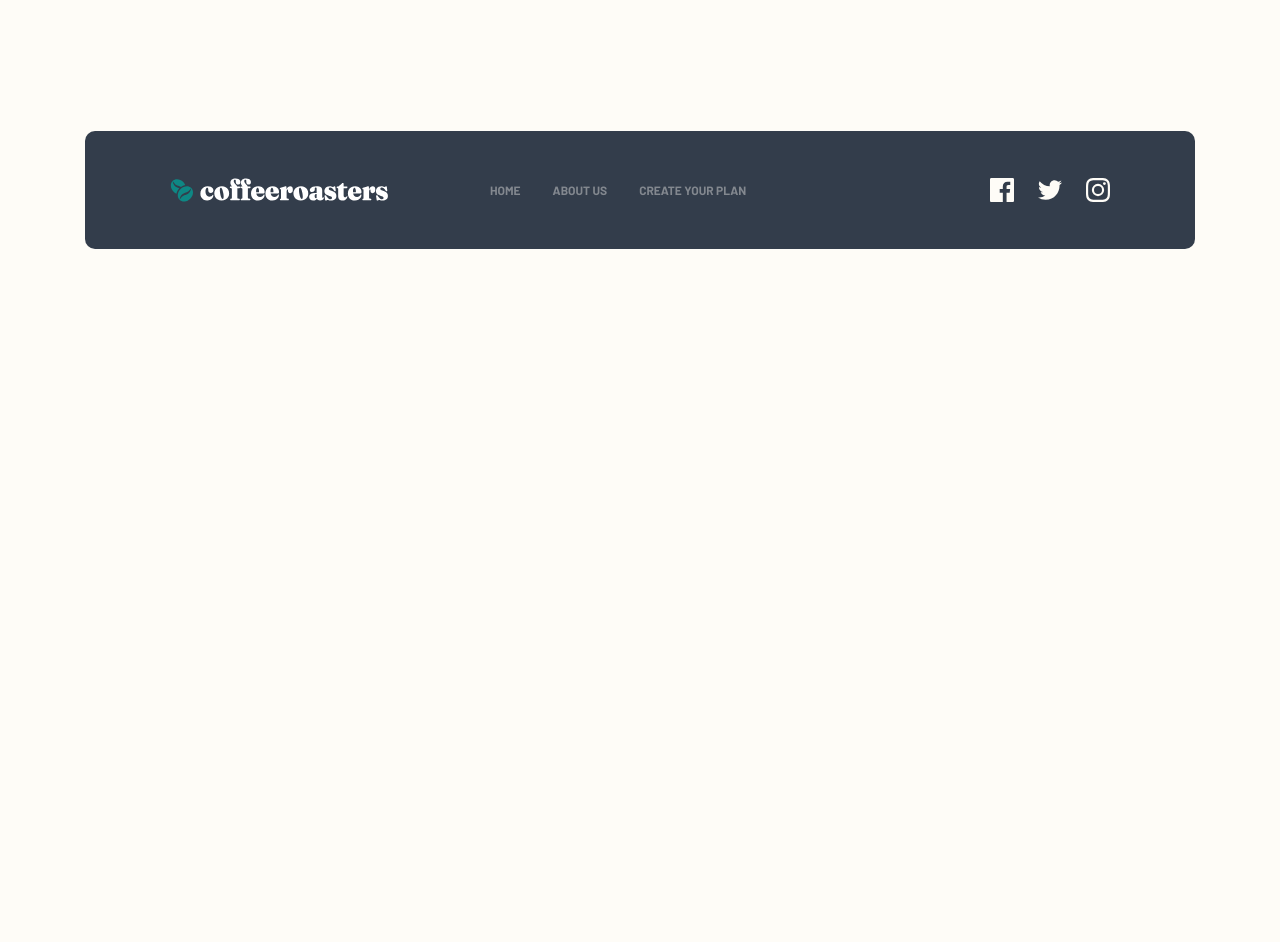
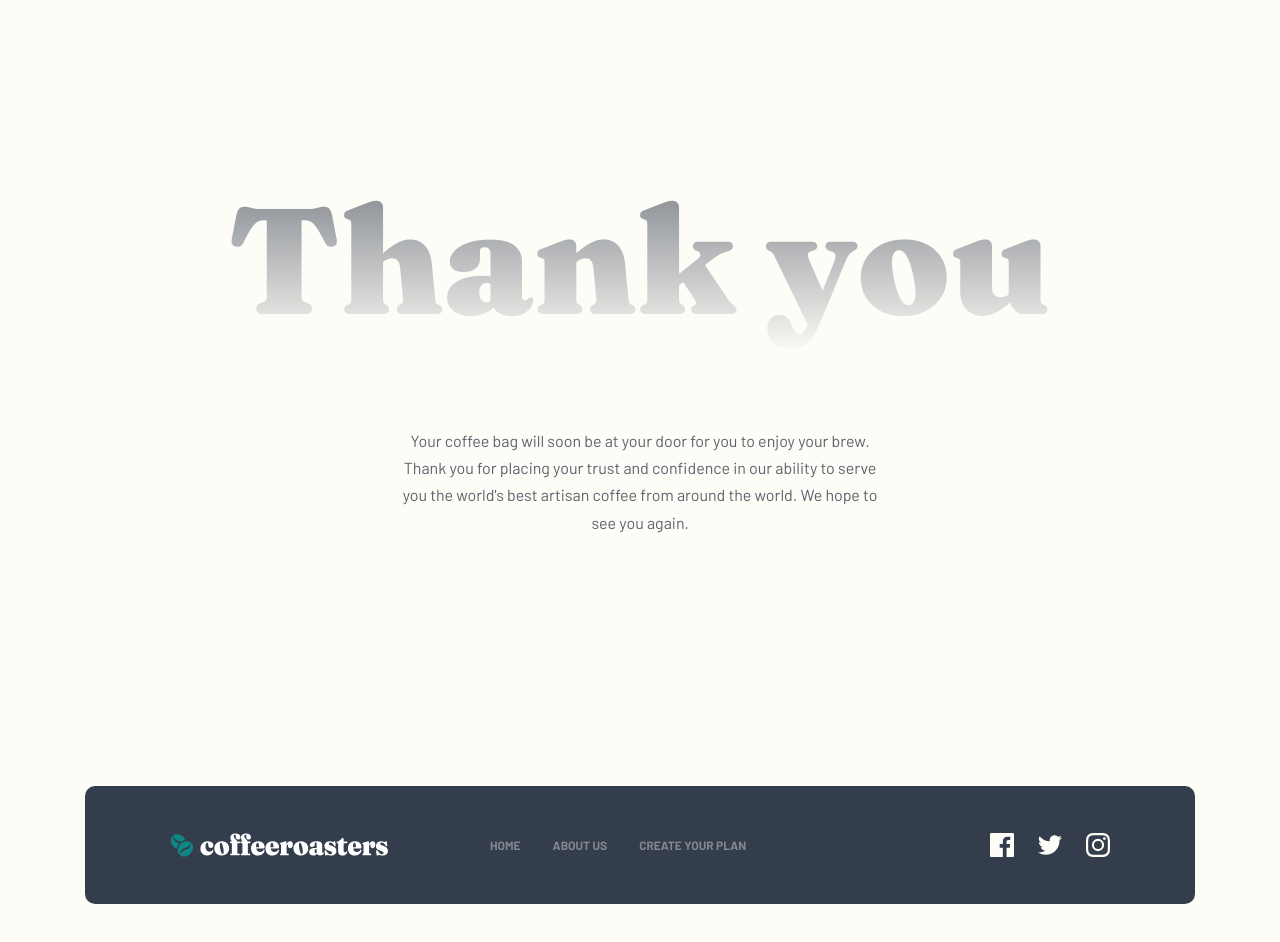
Before and after one commit to CHR-onicles/fm-challenge-coffeeroasters, a React (Create React App) app: page /checkout in a window 1280 px wide. Shown: the part 540-1482 px from the top of the page. Before the commit the page ends 877 px from the top, so only its background shows below. Built offline with nearby package versions, Linux system fonts and the light colour scheme.

Commit message:
WIP: Added markup and style to ThankYou component

```diff
--- a/src/views/Checkout/Checkout.tsx
+++ b/src/views/Checkout/Checkout.tsx
@@ -1,6 +1,7 @@
 import { useState, useEffect, Fragment } from 'react';
 
 import { BaseHero } from '../../components/layout';
+import { ThankYou } from './index';
 
 import { getPageContent } from '../../services';
 
@@ -29,6 +30,8 @@ const Checkout = () => {
         pageContent.length ? (
           <Fragment>
             <BaseHero content={ pageContent[0] } />
+
+            <ThankYou />
           </Fragment>
         ) : null
       }
--- /dev/null
+++ b/src/views/Checkout/ThankYou/ThankYou.module.scss
@@ -0,0 +1,46 @@
+@use '../../../scss/abstracts/' as *;
+
+.thank-you {
+  --thank-you-spacing-bottom: #{toRem(120px)};
+
+  --thank-you-list-spacing: #{toRem(48px)};
+
+  --thank-you-title-size: #{toRem(40px)};
+  --thank-you-title-spacing-bottom: #{toRem(40px)};
+
+  --thank-you-text-size: #{toRem(15px)};
+
+  margin-bottom: var(--thank-you-spacing-bottom);
+
+  h2 {
+    margin-bottom: var(--thank-you-title-spacing-bottom);
+    background: linear-gradient(180deg, var(--dark-color-1) 0%, var(--neutral-color-1) 98%);
+    background-clip: text;
+    -webkit-background-clip: text;
+    -webkit-text-fill-color: transparent;
+    color: transparent;
+    font-size: var(--thank-you-title-size);
+    text-align: center;
+    line-height: 1.2;
+    color: var(--dark-color-1);
+  }
+
+  p {
+    font-size: var(--thank-you-text-size);
+    line-height: 1.7;
+  }
+
+  @include media-breakpoint(md) {
+    --thank-you-spacing-bottom: #{toRem(144px)};
+
+    --thank-you-title-size: #{toRem(96px)};
+  }
+
+  @include media-breakpoint(lg) {
+    --thank-you-spacing-bottom: #{toRem(200px)};
+
+    --thank-you-title-size: #{toRem(150px)};
+
+    --thank-you-text-size: #{toRem(16px)};
+  }
+}
--- /dev/null
+++ b/src/views/Checkout/ThankYou/ThankYou.tsx
@@ -0,0 +1,25 @@
+import { BaseCard } from '../../../components/ui';
+
+import styles from './ThankYou.module.scss';
+
+const ThankYou = () => {
+  return (
+    <section className={ styles['thank-you'] }>
+      <div className="container">
+        <BaseCard>
+          <div className="grid-cols">
+            <div className="grid__item">
+              <h2>Thank you</h2>
+            </div>
+
+            <div className="grid__item grid__item--span-md-10 grid__item--start-md-2 grid__item--span-lg-6 grid__item--start-lg-4">
+              <p>Your coffee bag will soon be at your door for you to enjoy your brew. Thank you for placing your trust and confidence in our ability to serve you the world's best artisan coffee from around the world. We hope to see you again.</p>
+            </div>
+          </div>
+        </BaseCard>
+      </div>
+    </section>
+  );
+};
+
+export default ThankYou;
--- /dev/null
+++ b/src/views/Checkout/index.ts
@@ -0,0 +1 @@
+export { default as ThankYou } from './ThankYou/ThankYou';
--- a/src/views/CreatePlan/Order/Order.tsx
+++ b/src/views/CreatePlan/Order/Order.tsx
@@ -1,5 +1,6 @@
-import { useState, useEffect, useCallback, useRef, FormEvent } from 'react';
-import { createPortal } from 'react-dom'
+import { useState, useEffect, useCallback, FormEvent } from 'react';
+import { createPortal } from 'react-dom';
+import { useNavigate } from 'react-router-dom';
 
 import { BaseAccordion, BaseOrderSummary, BaseModal } from '../../../components/ui';
 import { BaseRadio } from '../../../components/form';
@@ -50,7 +51,7 @@ const Order = ({ orderOptions }: IOrderProps) => {
 
   const [ isModalVisible, setIsModalVisible ] = useState<boolean>(false);
 
-  const formRef = useRef<HTMLFormElement>(null);
+  const navigate = useNavigate();
 
   const handleMarkAsActive = (slug: string) => {
     const targetElem = document.getElementById(slug);
@@ -184,7 +185,7 @@ const Order = ({ orderOptions }: IOrderProps) => {
   };
 
   const handleConfirmCheckout = () => {
-    console.log('handleConfirmCheckout called');
+    navigate('/checkout');
   };
 
   useEffect(() => {
@@ -216,7 +217,7 @@ const Order = ({ orderOptions }: IOrderProps) => {
             </div>
 
             <div className="grid__items grid__item--span-lg-8 grid__item--start-lg-5">
-              <form className={ styles['order__form'] } ref={ formRef } onSubmit={ handleSubmit }>
+              <form className={ styles['order__form'] } onSubmit={ handleSubmit }>
                 {
                   orderOptions.map((orderOption, index) => (
                     <BaseAccordion
```
